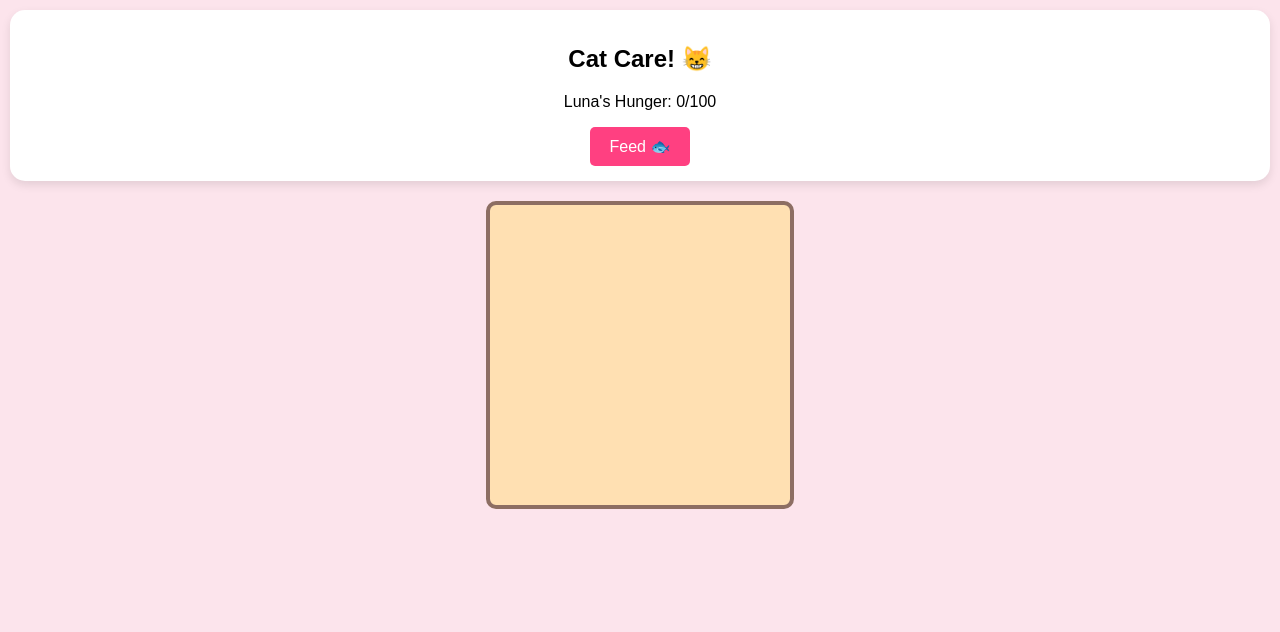
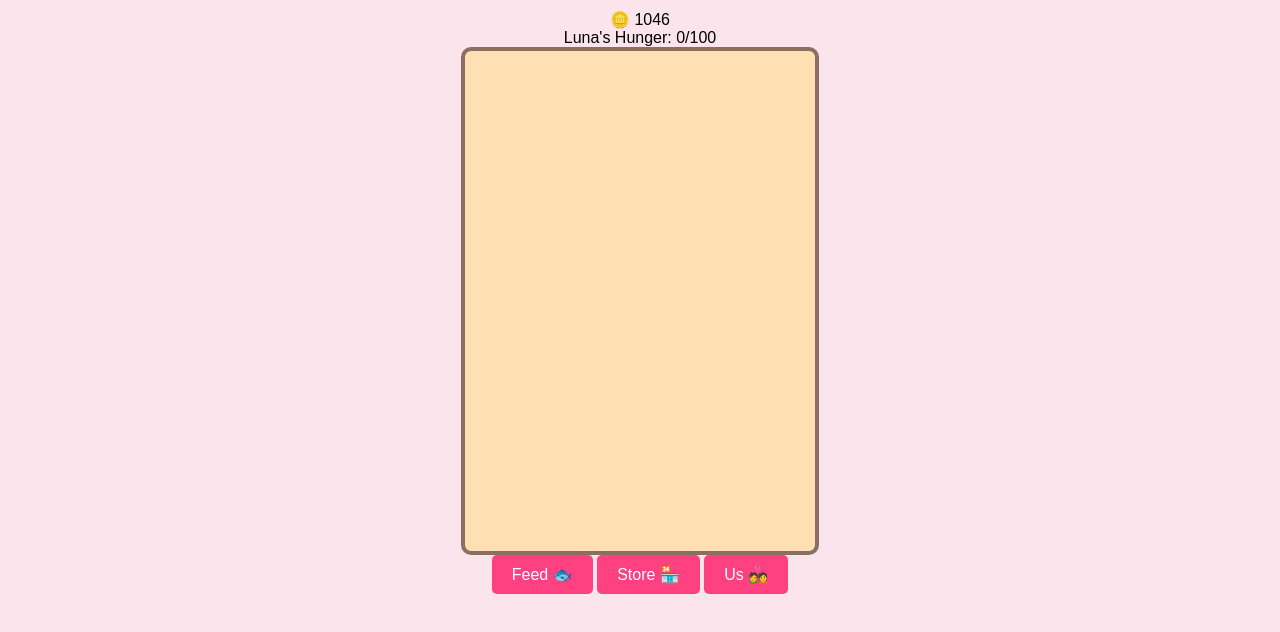
Before and after one commit to THESHMIL0/Our-House-, a website: page public/index.html in a window 1280 px wide. Drawn offline with nearby package versions, Linux system fonts and the light colour scheme; no server answers.

Commit message:
Update index.html

```diff
--- a/public/index.html
+++ b/public/index.html
@@ -8,13 +8,18 @@
 </head>
 <body>
 
-    <div id="ui-area">
-        <h2>Cat Care! 😸</h2>
-        <p><span id="cat-name">Luna</span>'s Hunger: <span id="cat-hunger">0</span>/100</p>
-        <button id="feed-btn">Feed 🐟</button>
+    <div id="top-bar">
+        <div class="coin-box">🪙 1046</div>
+        <div class="stats">Luna's Hunger: <span id="cat-hunger">0</span>/100</div>
     </div>
 
-    <canvas id="gameCanvas" width="300" height="300"></canvas>
+    <canvas id="gameCanvas" width="350" height="500"></canvas>
+
+    <div id="bottom-bar">
+        <button id="feed-btn">Feed 🐟</button>
+        <button>Store 🏪</button>
+        <button>Us 💑</button>
+    </div>
 
     <script src="/socket.io/socket.io.js"></script>
     <script src="game.js"></script>
```
